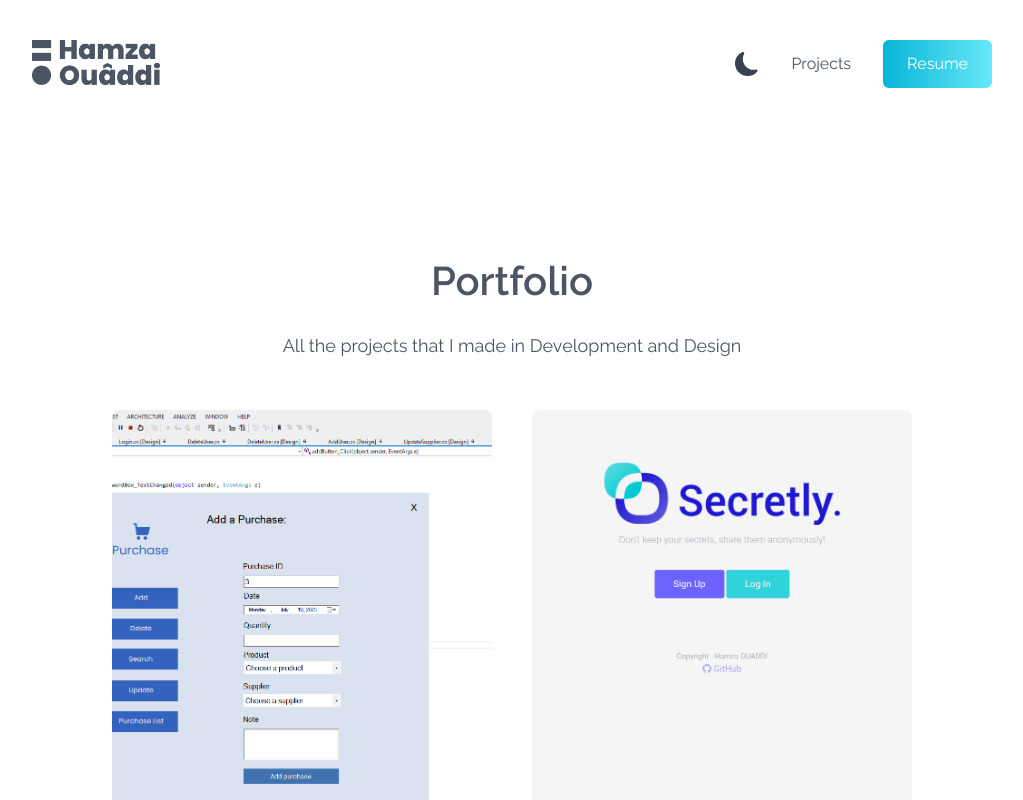
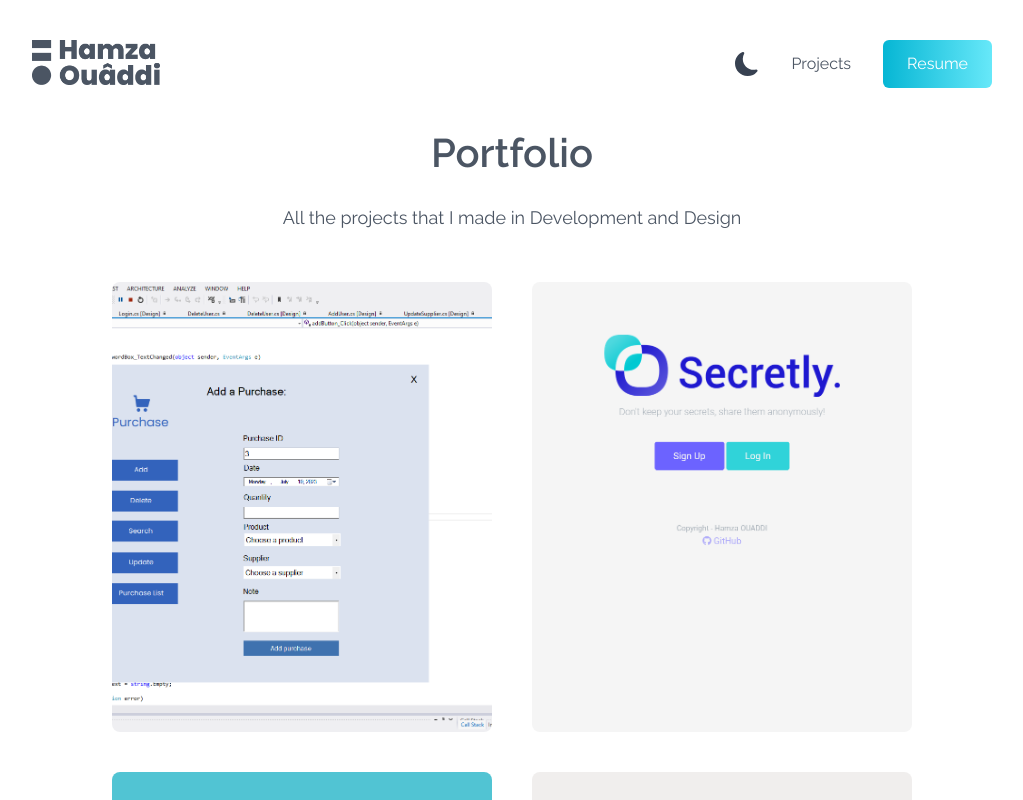
Before and after one commit to hamza-ouaddi/portfolio, a React (Vite) app: page /projects in a window 1280 px wide. Shown: the whole page, without its empty margins (128-1151 px from the left). Built offline with nearby package versions, Linux system fonts and the light colour scheme.

Commit message:
adjust navbar position

```diff
--- a/src/App.jsx
+++ b/src/App.jsx
@@ -16,7 +16,7 @@
           darkMode ? "dark" : ""
         }`}
       >
-        <section className={` min-h-screen `}>
+        <section className={` min-h-screen relative `}>
           <Navbar darkMode={darkMode} toggleDarkMode={toggleDarkMode} />
 
           <Outlet />
--- a/src/components/Navbar.jsx
+++ b/src/components/Navbar.jsx
@@ -58,7 +58,7 @@
         variants={containerVariants}
         initial="hidden"
         whileInView="show"
-        className="flex sm:justify-between py-10 mb-12 snap-start  "
+        className="flex sm:justify-between py-10 snap-start  absolute w-full"
       >
         <Link to="/">
           <motion.img
--- a/src/pages/Projects.jsx
+++ b/src/pages/Projects.jsx
@@ -35,7 +35,7 @@
         variants={containerVariants}
         initial="hidden"
         whileInView="show"
-        className="lg:px-10 px-2 pb-8 text-center"
+        className="lg:px-10 px-2 pb-8 text-center mt-12"
       >
         <motion.h3
           variants={itemVariants}
```
